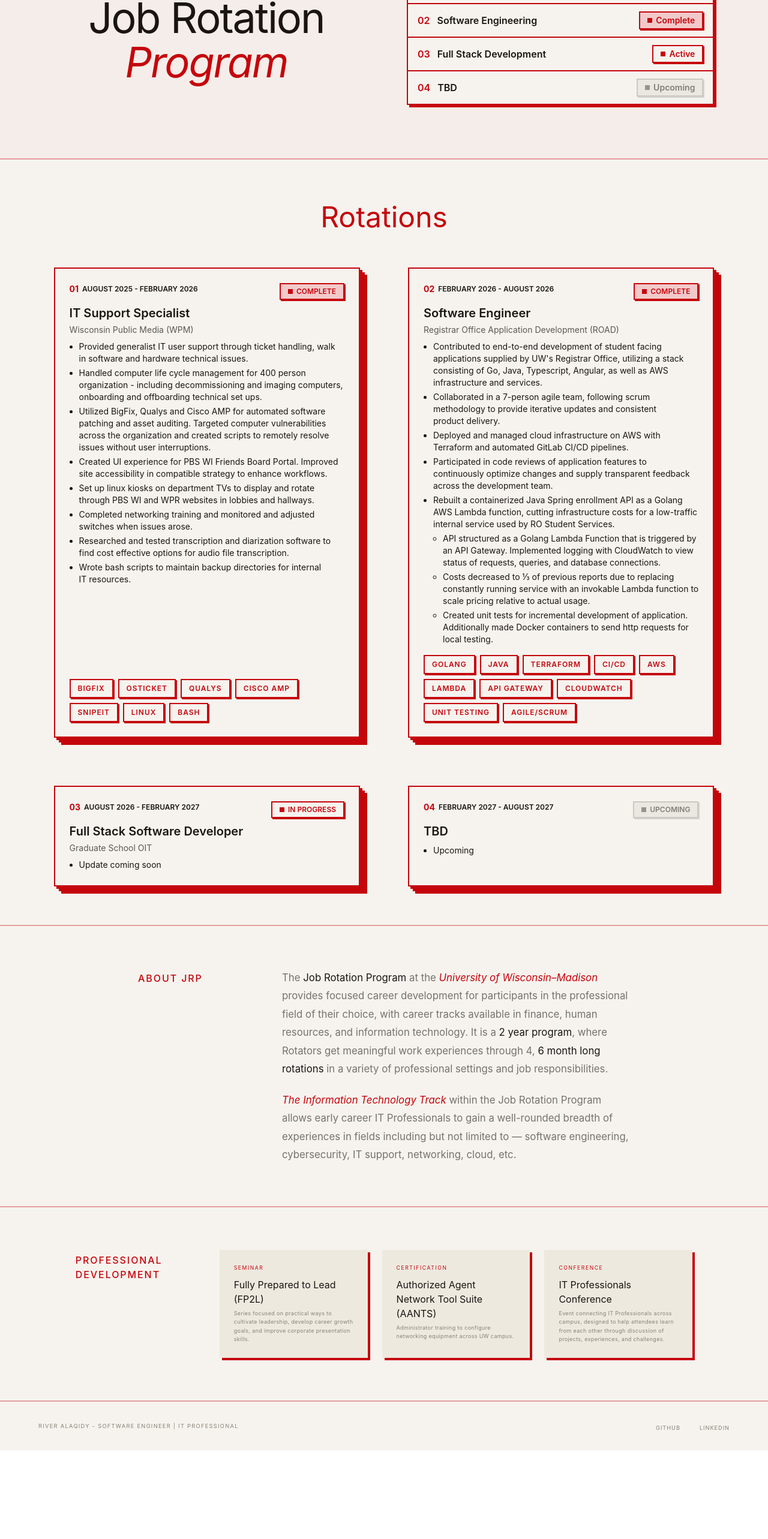
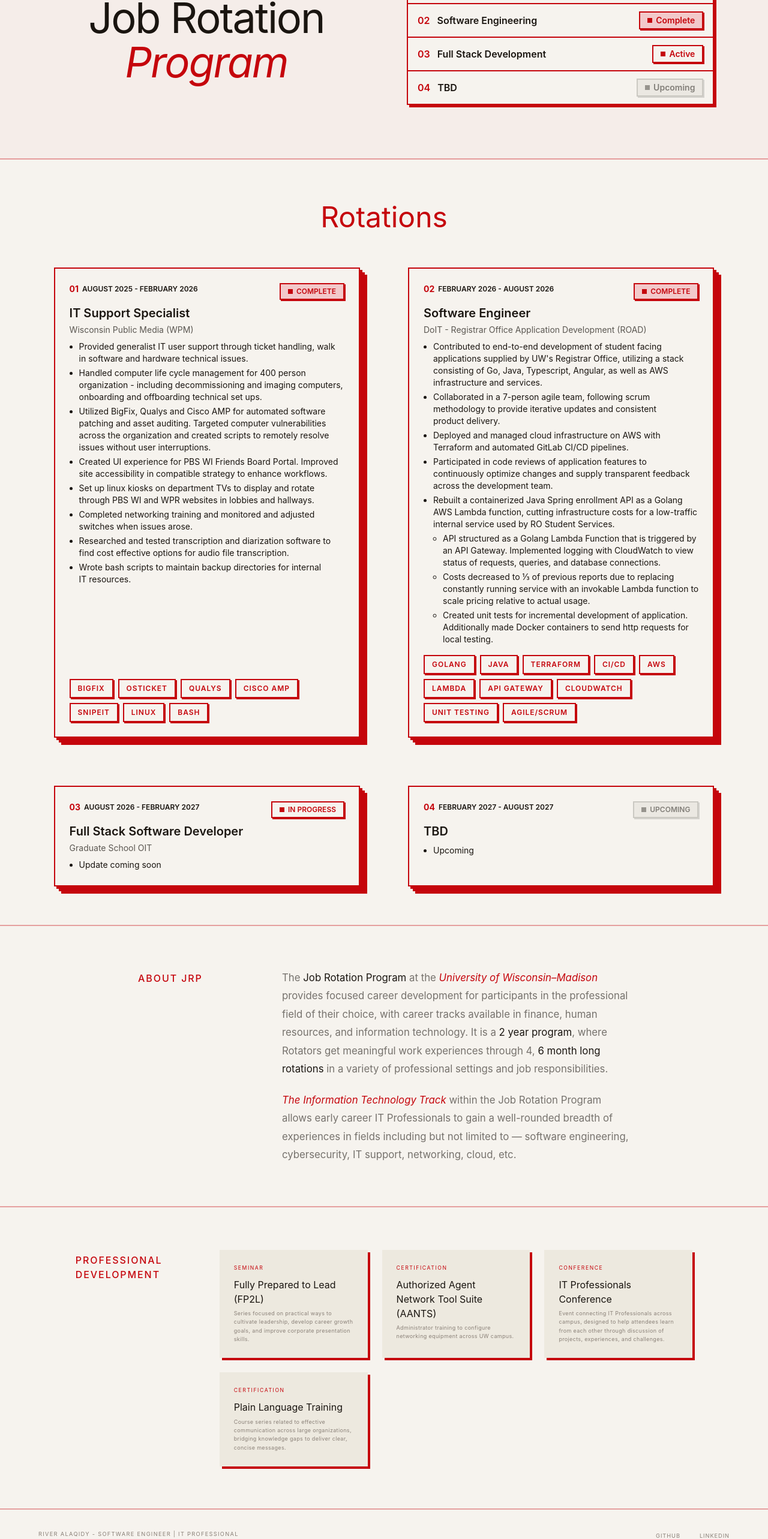
Before and after one commit to river-alaqidy/portfolio, a React (Vite) app: page / in a window 1280 px wide. Shown: the part 211-2777 px from the top of the page at 60% size. Before the commit the page ends 2629 px from the top, so only its background shows below. Built offline with nearby package versions, Linux system fonts and the light colour scheme.

Commit message:
added prof dev entry

```diff
--- a/src/data/jrp.js
+++ b/src/data/jrp.js
@@ -20,7 +20,7 @@ export const rotations = [
   {
     num: '02',
     title: 'Software Engineer',
-    org: 'Registrar Office Application Development (ROAD)',
+    org: 'DoIT - Registrar Office Application Development (ROAD)',
     period: 'February 2026 - August 2026',
     badge: 'done',
     bullets: [
@@ -83,4 +83,9 @@ export const prodevCards = [
     type: 'Conference',
     detail: 'Event connecting IT Professionals across campus, designed to help attendees learn from each other through discussion of projects, experiences, and challenges.',
   },
+  {
+    name: 'Plain Language Training',
+    type: 'Certification',
+    detail: 'Course series related to effective communication across large organizations, bridging knowledge gaps to deliver clear, concise messages.',
+  },
 ]
```
